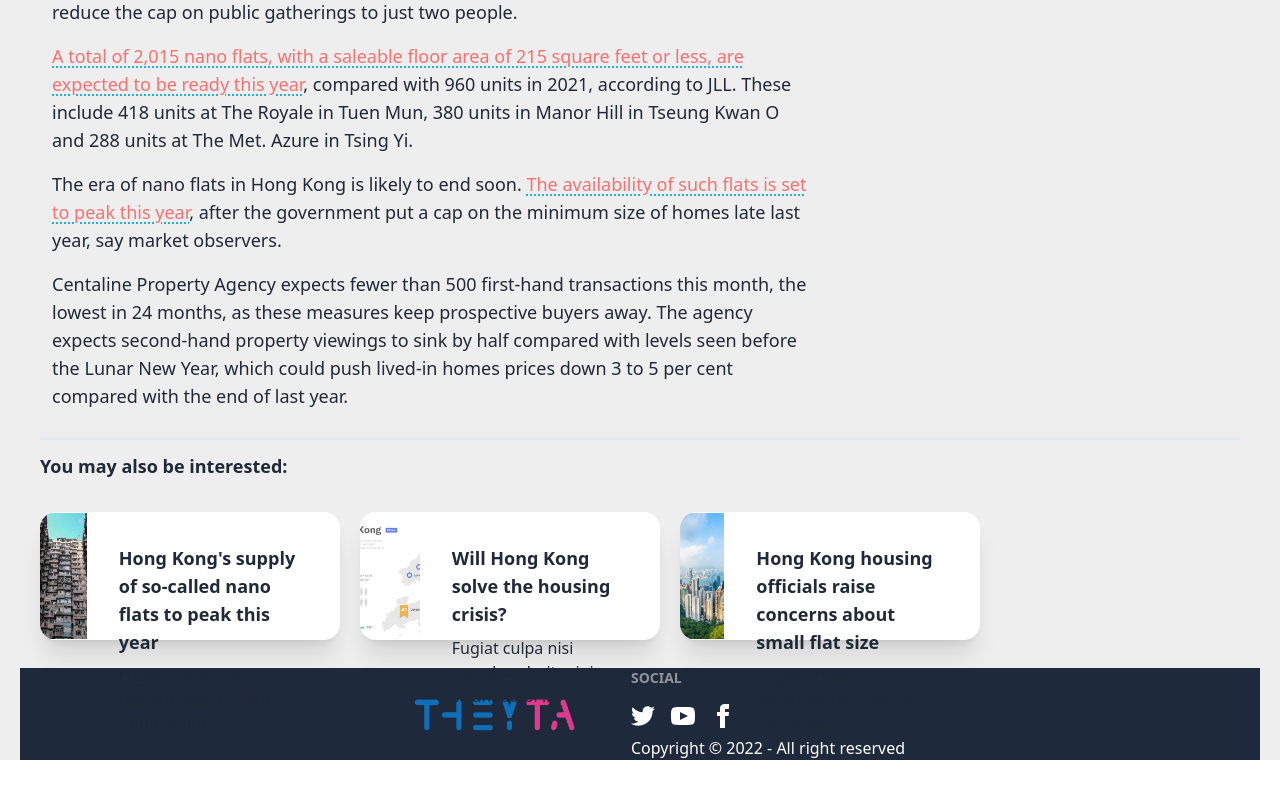
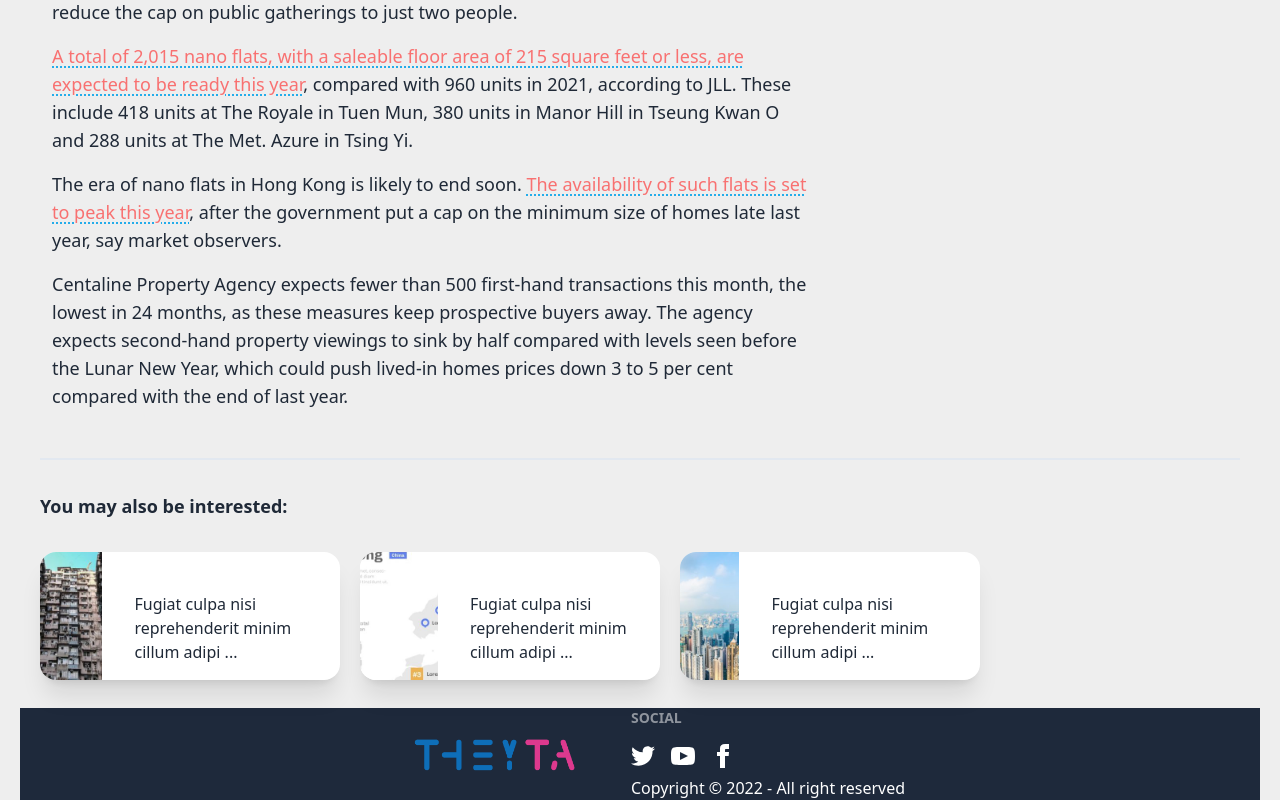
Before and after one commit to Xentisize/theyta_frontend_demo, a React (Create React App) app: page /articles/1 in a window 1280 px wide. Shown: the part 1232-2032 px from the top of the page. Before the commit the page ends 1992 px from the top, so only its background shows below. Built offline with nearby package versions, Linux system fonts and the light colour scheme; grey boxes are pictures that could not be loaded.

Commit message:
fix caption spacing on 3d chart

```diff
--- a/src/components/articles/Article.jsx
+++ b/src/components/articles/Article.jsx
@@ -183,18 +183,17 @@
 					</div>
 				</div>
 
-				<div className="mx-5 mt-5 mb-5 flex flex-1 flex-col flex-wrap items-stretch gap-5 border-t-2 border-slate-200 pb-2 md:flex-row">
-					<h3 className="block basis-full pt-1 text-lg font-semibold md:pt-3">You may also be interested:</h3>
+				<div className="mx-5 mt-5 mb-5 flex flex-1 flex-col flex-wrap items-stretch gap-5 border-t-2 border-slate-200 pb-2 sm:mt-10 md:flex-row">
+					<h3 className="mt-5 block basis-full pt-1 text-lg font-semibold md:pt-3">You may also be interested:</h3>
 					{articles.map((a, i) => {
 						return i !== article_id ? (
 							<Link to={`/articles/${a.id}`} key={i} className="md:w-1/4">
 								<div className="card mt-3 w-full bg-base-100 shadow-xl md:h-32 lg:card-side">
 									<figure>
-										i
-										<img src={a.photo_url} alt="Article Cover" className="w-32" />
+										<img src={a.photo_url} alt="Article Cover" className="mt-4 w-48" />
 									</figure>
 									<div className="card-body">
-										<h2 className="card-title text-base font-semibold md:text-lg">{a.title}</h2>
+										<h2 className="card-title overflow-hidden text-base font-semibold md:text-lg">{a.title}</h2>
 										<p className="text-sm md:text-base">{a.content[0].substring(0, 50) + " ..."}</p>
 									</div>
 								</div>
```
